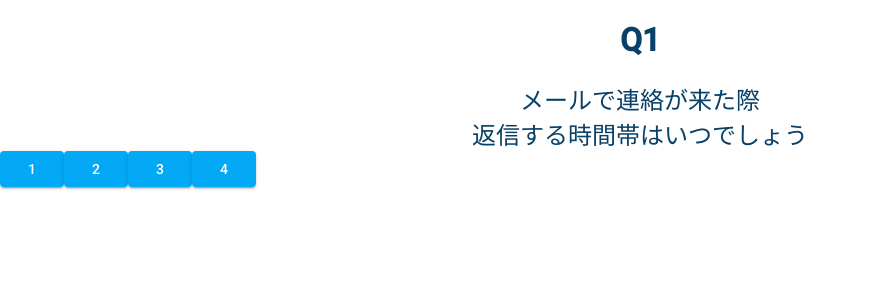
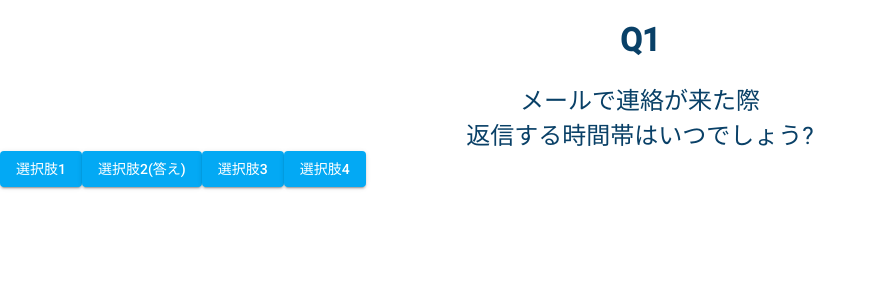
Before and after one commit to shion0223/intern-shion, an Angular app in the folder manner-app/: page /question in a window 1280 px wide. Shown: the top 300 px of the page, without its empty margins (0-876 px from the left). Built offline with nearby package versions, Linux system fonts and the light colour scheme.

Commit message:
serviceの追加と設定

```diff
--- /dev/null
+++ b/manner-app/src/app/const/quiz.ts
@@ -0,0 +1,38 @@
+export interface Choice {
+    statement: string;
+    isAnswer: boolean;
+  }
+
+  export interface Quiz {
+    questions: string[];
+    choices: Choice[]
+    explanation: string;
+  };
+
+export const QUIZ_DATA: Quiz[] = [
+    {
+      questions: [
+          'メールで連絡が来た際',
+          '返信する時間帯はいつでしょう?'
+      ],
+      choices: [
+        {
+          statement: '選択肢1',
+          isAnswer: false
+        },
+        {
+          statement: '選択肢2(答え)',
+          isAnswer: true
+        },
+        {
+          statement: '選択肢3',
+          isAnswer: false
+        },
+        {
+          statement: '選択肢4',
+          isAnswer: false
+        }
+      ],
+      explanation: '説明文'
+    },
+];
--- a/manner-app/src/app/pages/question/question.component.html
+++ b/manner-app/src/app/pages/question/question.component.html
@@ -2,11 +2,7 @@
     <div>Q1</div>
 </h1>
 <div class="questionSentence">
-    <span>メールで連絡が来た際</span>
-    <span>返信する時間帯はいつでしょう</span>
+    <span *ngFor="let question of quizData.questions">{{question}}</span>
 </div>
 
-<button  mat-raised-button color = 'primary'>1</button>
-<button  mat-raised-button color = 'primary'>2</button>
-<button  mat-raised-button color = 'primary'>3</button>
-<button  mat-raised-button color = 'primary'>4</button>
+<button *ngFor="let choice of quizData.choices" mat-raised-button color = 'primary'>{{choice.statement}}</button>
--- a/manner-app/src/app/pages/question/question.component.ts
+++ b/manner-app/src/app/pages/question/question.component.ts
@@ -1,4 +1,9 @@
 import { Component, OnInit } from '@angular/core';
+import { Quiz } from 'src/app/const/quiz';
+
+import { QuizService } from 'src/app/services/quiz.service';
+
+
 
 @Component({
   selector: 'app-question',
@@ -7,9 +12,14 @@ import { Component, OnInit } from '@angular/core';
 })
 export class QuestionComponent implements OnInit {
 
-  constructor() { }
+  quizData!:Quiz;
+
+  constructor(
+    public quizService:QuizService
+  ) { }
 
   ngOnInit(): void {
+    this.quizData = this.quizService.getQuiz();
   }
 
 }
--- /dev/null
+++ b/manner-app/src/app/services/quiz.service.ts
@@ -0,0 +1,18 @@
+import { Injectable } from '@angular/core';
+
+import { Choice, Quiz, QUIZ_DATA } from '../const/quiz';
+
+
+@Injectable({
+  providedIn: 'root'
+})
+export class QuizService {
+
+  constructor() { }
+
+  getQuiz(): Quiz {
+    // return this.quizzes[this.questionCount - 1];
+    return QUIZ_DATA[0];
+  }
+
+}
```
Also changed, not shown: 1 other file (tests, documents, lock files or other folders).
